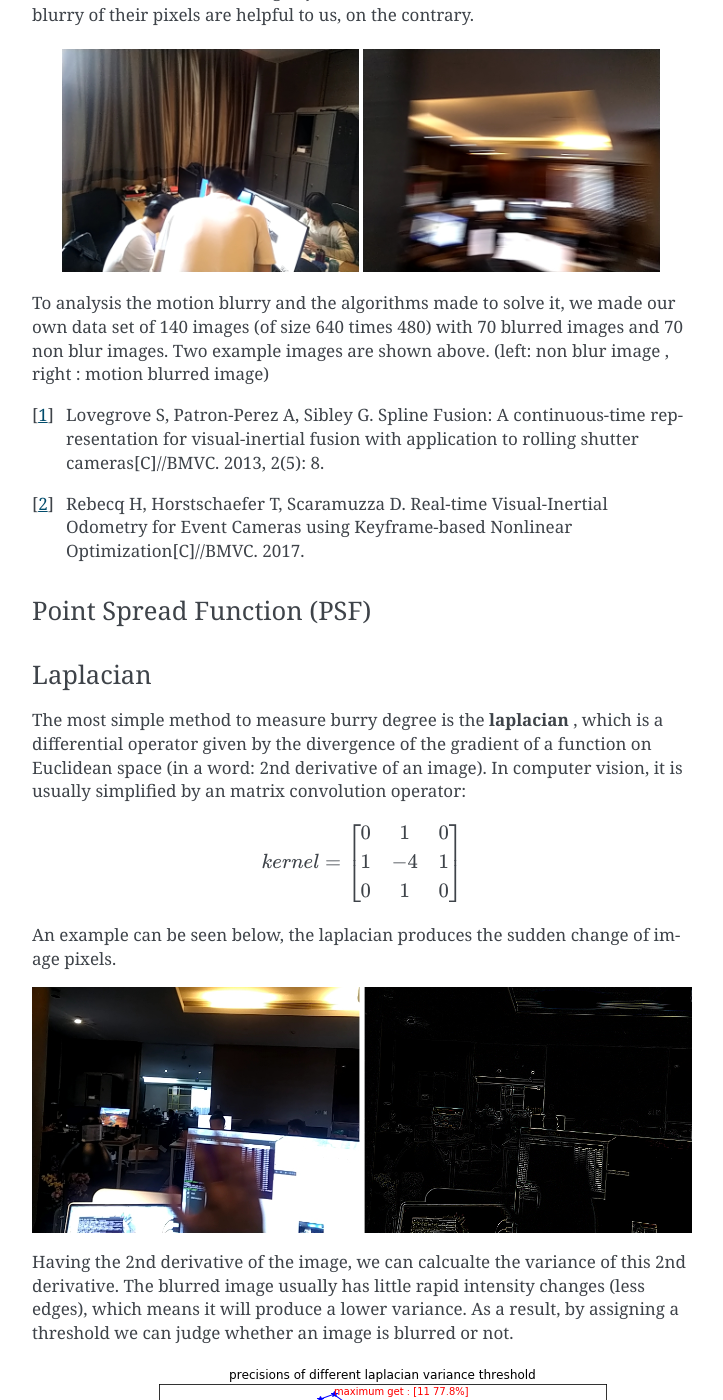
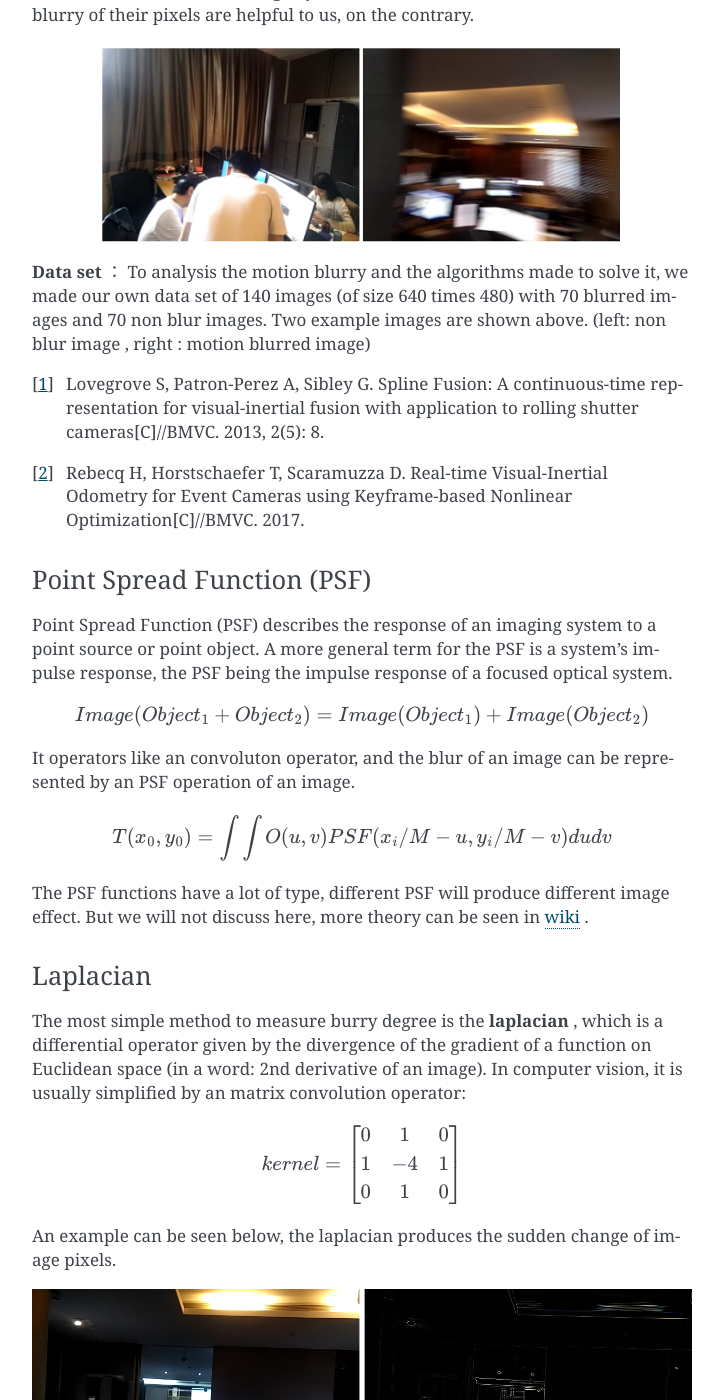
Before and after one commit to gggliuye/VIO, a Sphinx documentation site: the page built from docs/Prepare.rst, in a window 1280 px wide and 1400 px high, scrolled down 4276 px. Shown: the whole window, without its empty margins (388-1111 px from the left). Built offline with Sphinx 7.4.7, drawn with Linux system fonts in a browser that asks for light colours.

Commit message:
Update Prepare.rst

```diff
--- a/docs/Prepare.rst
+++ b/docs/Prepare.rst
@@ -163,9 +163,10 @@ For our cases, most phone cameras and AR glasses cameras are **Global shutter ca
 
 
 .. image:: images/blurNonblur.PNG
+   :width: 80%
    :align: center
 
-To analysis the motion blurry and the algorithms made to solve it, we made our own data set of 140 images (of size 640 times 480) with 70 blurred images and 70 non blur images. Two example images are shown above. (left: non blur image , right : motion blurred image)
+**Data set** ： To analysis the motion blurry and the algorithms made to solve it, we made our own data set of 140 images (of size 640 times 480) with 70 blurred images and 70 non blur images. Two example images are shown above. (left: non blur image , right : motion blurred image)
 
 .. [#] Lovegrove S, Patron-Perez A, Sibley G. Spline Fusion: A continuous-time representation for visual-inertial fusion with application to rolling shutter cameras[C]//BMVC. 2013, 2(5): 8.
 
@@ -176,6 +177,18 @@ To analysis the motion blurry and the algorithms made to solve it, we made our o
 Point Spread Function (PSF)
 >>>>>>>>>>>>>>>>>>>>>>
 
+Point Spread Function (PSF) describes the response of an imaging system to a point source or point object. A more general term for the PSF is a system's impulse response, the PSF being the impulse response of a focused optical system.
+
+.. math::
+    Image(Object_{1} + Object_{2}) = Image(Object_{1}) + Image(Object_{2})
+
+
+It operators like an convoluton operator, and the blur of an image can be represented by an PSF operation of an image.
+
+.. math::
+    T(x_{0}, y_{0}) = \int \int O(u,v)PSF(x_{i}/M-u, y_{i}/M -v )du dv
+
+The PSF functions have a lot of type, different PSF will produce different image effect. But we will not discuss here, more theory can be seen in `wiki <https://en.wikipedia.org/wiki/Point_spread_function>`_ .
 
 
 Laplacian
```
